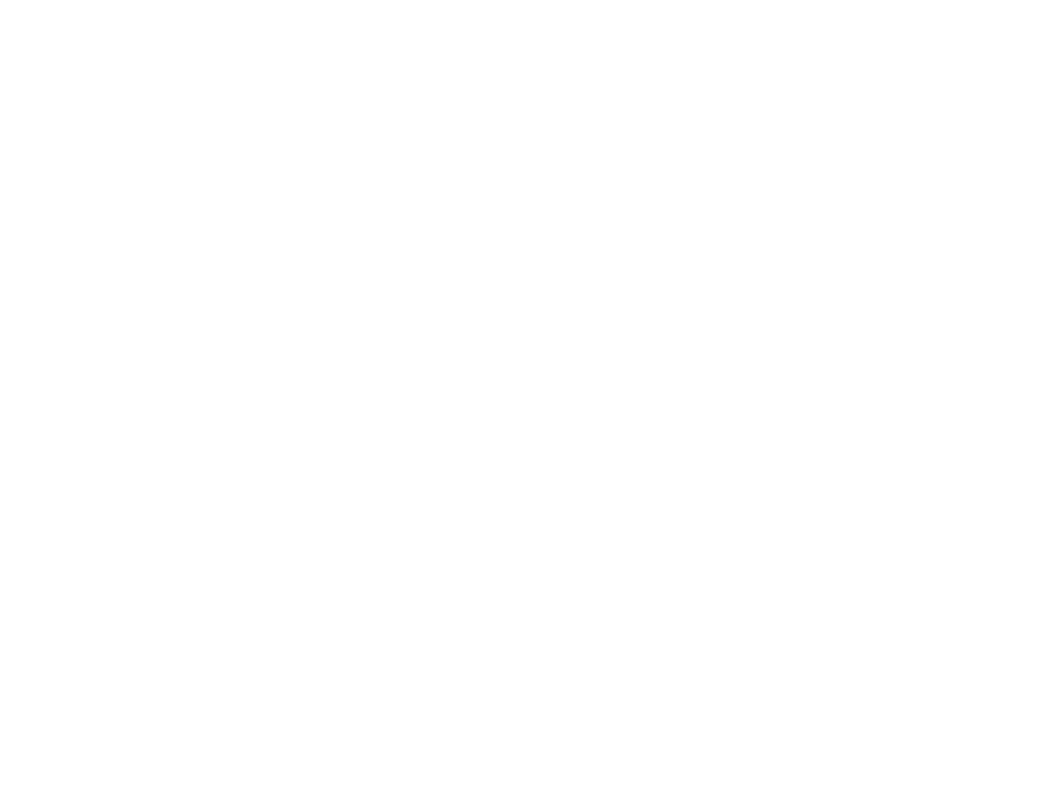
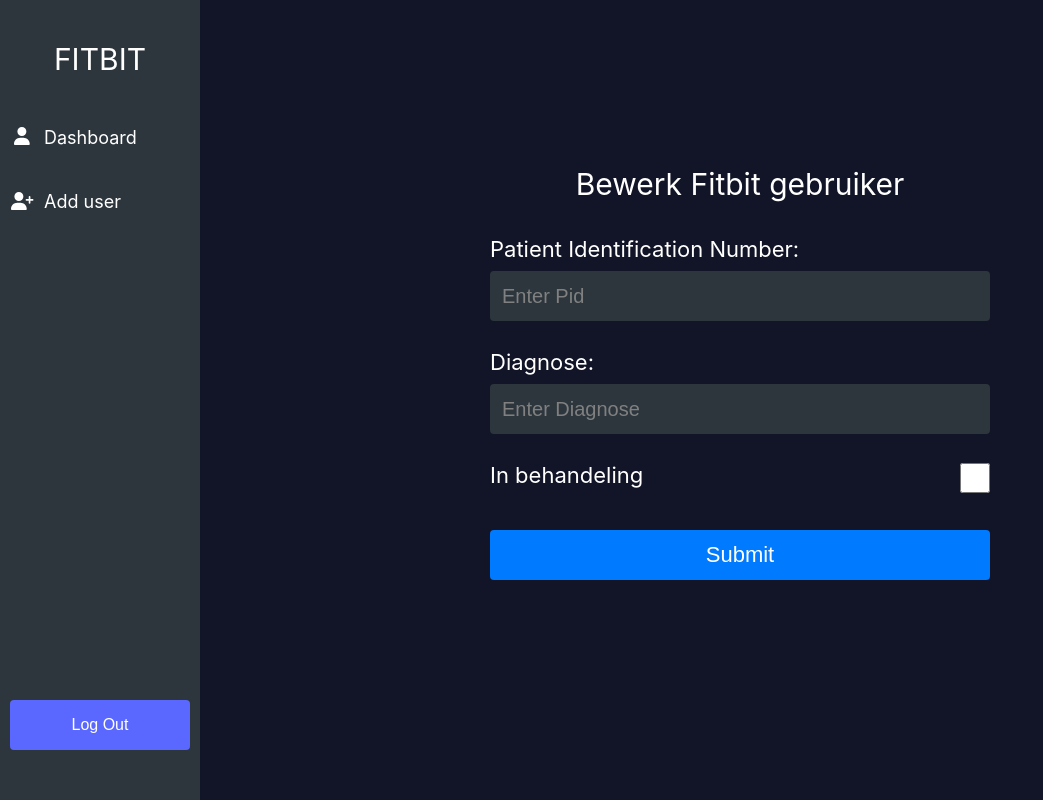
Before and after one commit to dfenders2002/fitbiti_dashboard, a Vue app: page /edit/1 in a window 1280 px wide. Before the commit this address had no page. Shown: the whole page, without its empty margins (0-1043 px from the left). Built offline with nearby package versions, Linux system fonts and the light colour scheme; sample sign-in values are in the browser's storage; what vue3-apexcharts would draw is missing.

Commit message:
veeeel gekookt :)

```diff
--- a/package.json
+++ b/package.json
@@ -17,6 +17,7 @@
     "@fortawesome/free-solid-svg-icons": "^6.4.0",
     "@fortawesome/vue-fontawesome": "^3.0.3",
     "axios": "^1.4.0",
+    "file-saver": "^2.0.5",
     "vue": "^3.2.47",
     "vue-router": "^4.0.13",
     "vue3-apexcharts": "^1.4.1",
--- a/src/components/SideBar.vue
+++ b/src/components/SideBar.vue
@@ -9,24 +9,6 @@
             <font-awesome-icon icon="user" />
           </span>
           <span class="sidebar-menu-label">Dashboard</span>
-        </li>
-      </router-link>
-
-      <router-link to="/addFitbit" custom v-slot="{ navigate }">
-        <li :class="{'active': activeItem === 'addFitbit'}" @click="activateAndNavigate('addFitbit', navigate)" v-if="store.state.isLoggedIn">
-          <span class="sidebar-menu-icon">
-            <font-awesome-icon icon="user-plus" />
-          </span>
-          <span class="sidebar-menu-label">Add FitBit</span>
-        </li>
-      </router-link>
-
-      <router-link to="/export" custom v-slot="{ navigate }">
-        <li :class="{'active': activeItem === 'export'}" @click="activateAndNavigate('export', navigate)" v-if="store.state.isLoggedIn">
-          <span class="sidebar-menu-icon">
-            <font-awesome-icon icon="file-export" />
-          </span>
-          <span class="sidebar-menu-label">Export data</span>
         </li>
       </router-link>
 
--- a/src/components/SleepCard.vue
+++ b/src/components/SleepCard.vue
@@ -86,7 +86,7 @@
             horizontal: false,
             borderRadius: 10,
             dataLabels: {
-              position: 'top',
+              position: 'center',
               maxItems: 2,
               hideOverflowingLabels: false,
               style: {
@@ -225,6 +225,12 @@
         this.updateChartSeries();
       },
     },
+    selectedWeek: {
+      immediate: true,
+      handler(value) {
+        this.updateXAxisLabels();
+      },
+    },
   },
   methods: {
     updateChartSeries() {
@@ -246,10 +252,29 @@
           data: [this.minMinutesDeepSleep, this.averageMinutesDeepSleep, this.maxMinutesDeepSleep],
         },
       ];
+
+      this.$nextTick(() => {
+        this.updateXAxisLabels();
+      });
     },
-    calculateTotal(data) {
-      return data.reduce((a, b) => a + b, 0);
-    }
+    updateXAxisLabels() {
+
+      const categories = ['Minimaal', 'Gemiddeld', 'Maximaal'];
+      const totals = [0, 0, 0];
+
+      this.chartSeries.forEach(series => {
+        series.data.forEach((value, index) => {
+          totals[index] += value;
+        });
+      });
+
+      categories.forEach((category, index) => {
+        categories[index] += ` (${(totals[index] / 60).toFixed(1)} uur)`;
+      });
+
+      this.chartOptions.xaxis.categories = categories;
+    },
+
   },
 };
 </script>
--- a/src/components/UserCard.vue
+++ b/src/components/UserCard.vue
@@ -4,9 +4,9 @@
     <div class="user-info">
       <h2 class="name">{{ user.pid }}</h2>
       <p class="text">Leeftijd: {{ user.age }}</p>
-      <p class="text">Lengte: {{ user.height }} cm</p>
-      <p class="text">Gewicht: {{ user.weight }} kg</p>
-      <p class="text">Ziekte: {{ user.disease }}</p>
+      <p class="text">Lengte: {{ user.heightCm }} cm</p>
+      <p class="text">Gewicht: {{ user.weightKg }} kg</p>
+      <p class="text">Ziekte: {{ user.diagnose }}</p>
       <p class="text">In behandeling: {{ user.intreatmentnow ? 'ja' : 'nee' }}</p>
     </div>
   </div>
--- a/src/router.ts
+++ b/src/router.ts
@@ -8,6 +8,7 @@
 import Export from './views/Export.vue'
 import AddFitbit from './views/AddFitBit.vue';
 import AddUser from './views/AddUser.vue';
+import EditFitBit from './views/EditFitBit.vue';
 
 
 const routes: RouteRecordRaw[] = [
@@ -28,19 +29,15 @@
     props: true,
   },
   {
-    path: '/export',
-    name: 'export',
-    component: Export,
-  },
-  {
-    path: '/addFitBit',
-    name: 'addFitbit',
-    component: AddFitbit,
-  },
-  {
     path: '/addUser',
     name: 'addUser',
     component: AddUser,
+  },
+  {
+    path: '/edit/:pid',
+    name: 'EditFitbit',
+    component: EditFitBit,
+    props: true,
   },
 ];
 
--- a/src/views/AddFitBit.vue
+++ b/src/views/AddFitBit.vue
@@ -3,17 +3,12 @@
   <div class="page">
     <div class="adduser addFitbit">
       <h1>Add Fitbit User</h1>
-      <form @submit.prevent="submitForm">
-        <label>
-          Fitbit ID:
-          <input class="textfield" type="text" v-model="fitbitId" placeholder="Type hier" />
-        </label>
+      <form @submit.prevent="addFitbit">
         <button class="submit" type="submit">Add Fitbit</button>
       </form>
     </div>
   </div>
 </template>
-
 
 <script lang="ts">
 import { defineComponent } from 'vue';
@@ -21,19 +16,14 @@
 
 export default defineComponent({
   components: { SideBar },
-    data() {
-      return {
-        fitbitId: '',
-      };
-    },
   methods: {
-      submitForm() {
-        // Add logic to submit the form here
-        console.log('Adding Fitbit user...');
+    addFitbit() {
+      window.location.href = 'https://localhost:7287/fitbit/auth';
     },
   },
 });
 </script>
+
 
   <style scoped>
 .page {
--- /dev/null
+++ b/src/views/EditFitBit.vue
@@ -0,0 +1,187 @@
+<template>
+    <side-bar></side-bar>
+    <div class="page">
+      <div class="edit-user">
+        <h1>Bewerk Fitbit gebruiker</h1>
+        <form @submit.prevent="submitForm">
+          <div class="edit">
+            <label>
+              <span class="label-text">Patient Identification Number:</span>
+              <input class="textfield" type="text" v-model="pid" placeholder="Enter Pid" />
+            </label>
+          </div>
+          <div class="edit">
+            <label>
+              <span class="label-text">Diagnose:</span>
+              <input class="textfield" type="text" v-model="diagnose" placeholder="Enter Diagnose" />
+            </label>
+          </div>
+          <div class="checkbox-label">
+            <span class="label-text">In behandeling</span>
+            <input class="checkbox" type="checkbox" v-model="inBehandeling" />
+          </div>
+          <button class="submit" type="submit">Submit</button>
+        </form>
+      </div>
+    </div>
+  </template>
+
+  <script lang="ts">
+  import { defineComponent } from 'vue';
+  import SideBar from '@/components/SideBar.vue';
+
+  export default defineComponent({
+    components: { SideBar },
+    data() {
+      return {
+        pid: '',
+        diagnose: '',
+        inBehandeling: false,
+      };
+    },
+    methods: {
+      submitForm() {
+        const url = window.location.href;
+        const id = url.substring(url.lastIndexOf('/') + 1, url.lastIndexOf('#'));
+
+        // Make a PUT request to update the Fitbit user
+        fetch(`https://localhost:7287/fitbit/${id}`, {
+          method: 'PUT',
+          headers: {
+            'Content-Type': 'application/json',
+          },
+          body: JSON.stringify({
+            id: id,
+            pid: this.pid,
+            diagnose: this.diagnose,
+            inTreatment: this.inBehandeling
+          }),
+        })
+          .then(response => response.json())
+          .then(data => {
+            console.log('User updated:', data);
+            window.location.href = 'http://127.0.0.1:5173/dashboard';
+          })
+          .catch(error => {
+            console.log('Error:', error);
+          });
+      },
+    },
+  });
+  </script>
+
+
+  <style scoped>
+  .page {
+    display: flex;
+    flex-grow: 1;
+    flex-direction: column;
+  }
+  .edit {
+    display: flex;
+    flex-direction: column;
+  }
+  .edit-user {
+    display: flex;
+    flex-direction: column;
+    align-items: center;
+    justify-content: start;
+    flex-grow: 2;
+    padding: 2rem;
+    padding-top: 10rem;
+    background-color: #121528;
+    color: white;
+  }
+
+  .label-text {
+    font-size: 22px;
+    margin-bottom: 0.25rem;
+  }
+
+  .checkbox-label {
+    display: flex;
+    align-items: center;
+    justify-content: space-between;
+    margin-bottom: 1rem;
+  }
+
+  .checkbox {
+    width: 30px;
+    height: 30px;
+    margin: 0;
+    background-color: #2d363d;
+  }
+
+  /* Rest of the styling... */
+
+  .textfield {
+    background: #2d363d;
+    height: 50px;
+    padding-left: 10px;
+    width: 500px;
+    color: white;
+    font-size: 20px;
+    border: 2px solid #2d363d;
+  }
+
+  .textfield::placeholder {
+    color: grey;
+    font-size: 20px;
+  }
+
+  h1 {
+    margin-bottom: 1rem;
+  }
+
+  span {
+    font-size: 18px;
+  }
+
+  form {
+    display: flex;
+    flex-direction: column;
+    margin-top: 0.5rem;
+  }
+
+  label {
+    margin-bottom: 0.5rem;
+    font-weight: bold;
+    display: flex;
+    flex-direction: column;
+    align-items: flex-start;
+  }
+
+  label span {
+    margin-bottom: 0.25rem;
+  }
+
+  .submit {
+    padding: 0.5rem;
+    border-radius: 0.25rem;
+    border: none;
+    background-color: #007aff;
+    color: #fff;
+    cursor: pointer;
+    margin-top: 1rem;
+    height: 50px;
+    font-size: 22px;
+  }
+
+  .error input {
+    border-color: red;
+  }
+
+  .error-message {
+    color: red;
+  }
+
+  .error-border {
+    border-color: red;
+  }
+
+  .success-message {
+    padding-top: 20px;
+    font-size: 22px;
+    color: green;
+  }
+  </style>
```
Also changed, not shown: src/views/UserList.vue (+122 -26 lines), 1 other file (tests, documents, lock files or other folders). Lines whose indentation alone changed are shown as unchanged.
